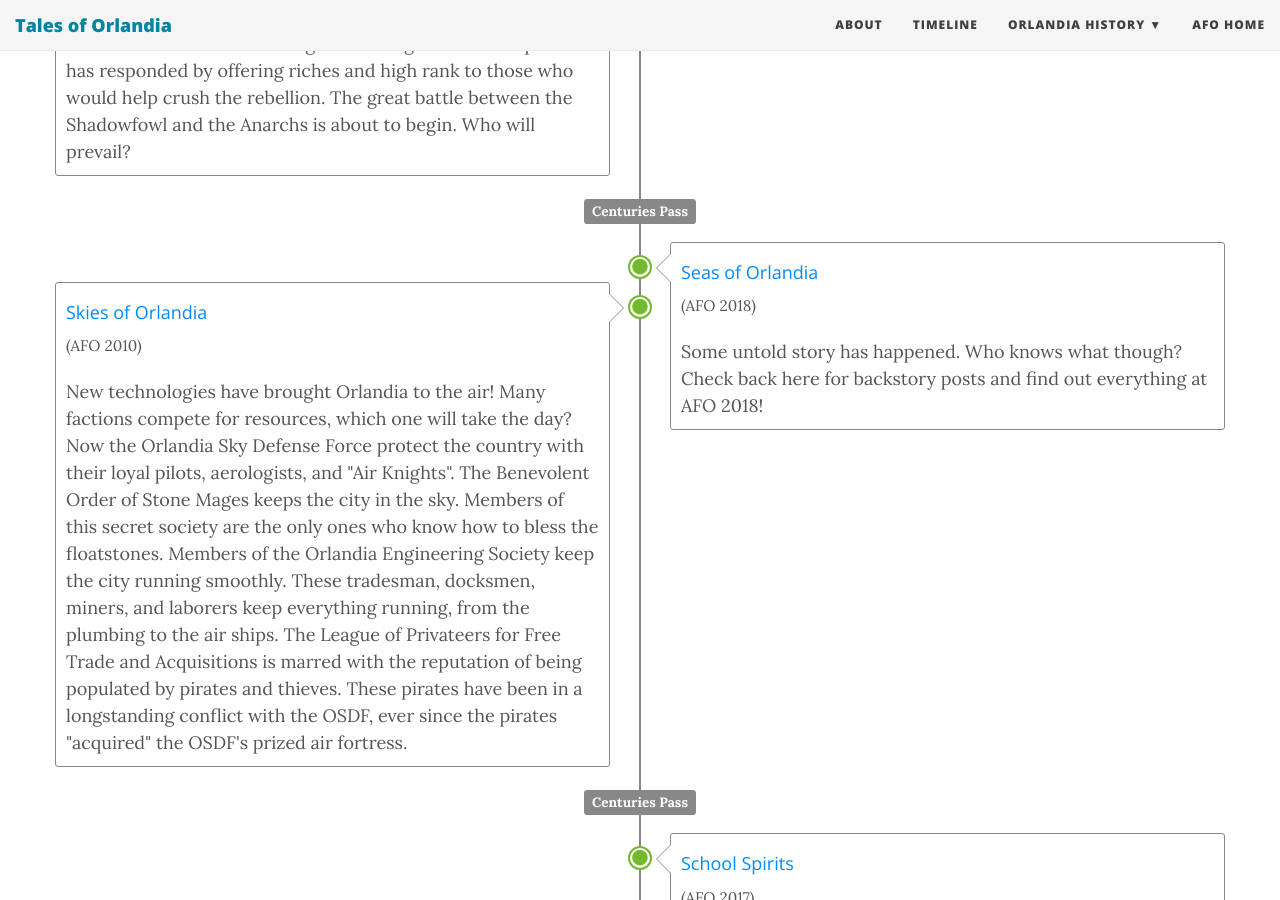
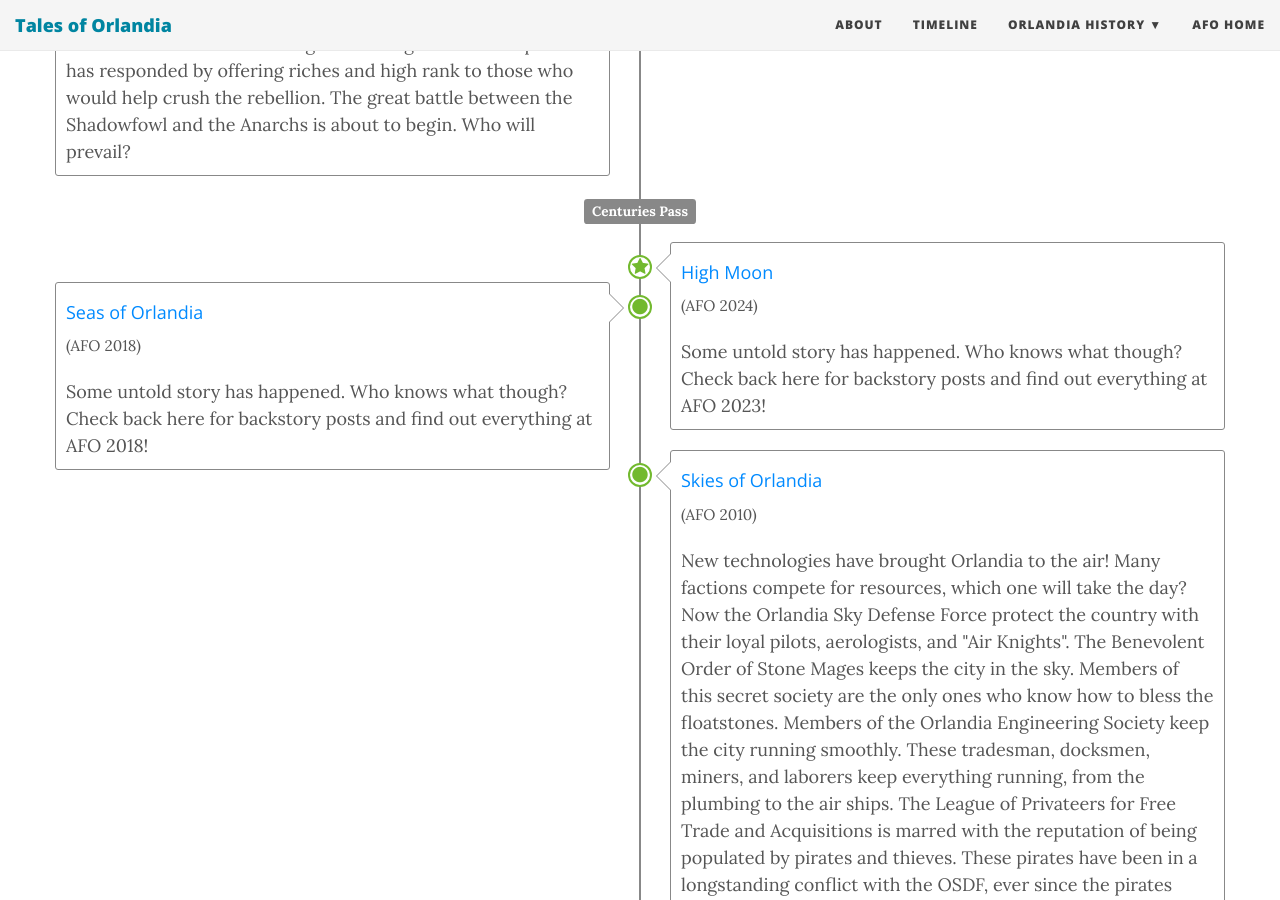
Before and after one commit to iamdavidfrancis/talesoforlandia, a Jekyll site: the page built from timeline.html, in a window 1280 px wide and 900 px high, scrolled down 1378 px. Built offline with Jekyll 4.4.1, drawn with Linux system fonts in a browser that asks for light colours; nearby versions of some CDN libraries.

Commit message:
Add high moon to timeline

```diff
--- a/timeline.html
+++ b/timeline.html
@@ -112,6 +112,23 @@ css:
     <span class="timeline-label">
       <span class="label label-default">Centuries Pass</span>
     </span>
+
+    <div class="timeline-item">
+      <div class="timeline-point timeline-point-success">
+        <i class="fa fa-star"></i>
+      </div>
+      <div class="timeline-event">
+        <div class="timeline-heading">
+          <h4><a href="#/history/high-moon">High Moon</a></h4>
+          <small class="subtitle">(AFO 2024)</small>
+        </div>
+        <div class="timeline-body">
+          <p>
+            Some untold story has happened. Who knows what though? Check back here for backstory posts and find out everything at AFO 2023!
+          </p>
+        </div>
+      </div>
+    </div>
 
     <div class="timeline-item">
       <div class="timeline-point timeline-point-success">
@@ -338,7 +355,7 @@ css:
 
       <div class="timeline-item">
         <div class="timeline-point timeline-point-success">
-          <i class="fa fa-star"></i>
+          <i class="fa fa-circle"></i>
         </div>
         <div class="timeline-event">
           <div class="timeline-heading">
```
